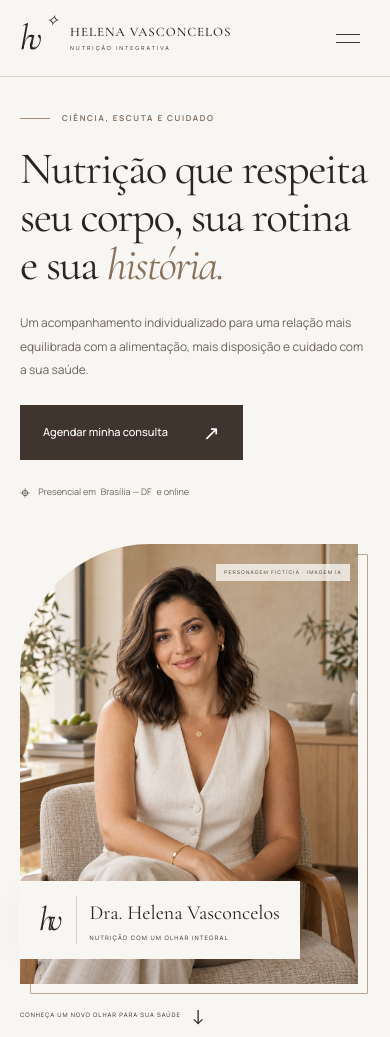
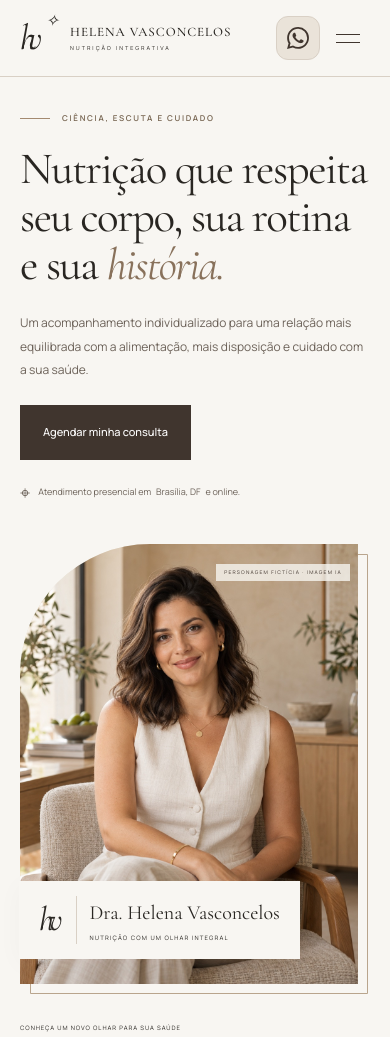
Before and after one commit to gaabrielmullerf/nodrah-nutricionista, a plain HTML site: page index.html in a window 390 px wide. Shown: the top 1037 px of the page. Drawn offline with nearby package versions, Linux system fonts and the light colour scheme.

Commit message:
Ajusta hero sticky, WhatsApp no cabeçalho e remove setas decorativas

```diff
--- a/css/responsive.css
+++ b/css/responsive.css
@@ -79,6 +79,34 @@
 
 /* Adaptação para max-width:900px: ajusta grades, medidas e navegação nesta faixa. */
 @media(max-width:900px) {
+  :root {
+    --header-height: 83px;
+  }
+
+  .header-inner {
+    gap: 12px;
+  }
+
+  .header .brand {
+    margin-right: auto;
+  }
+
+  .header-whatsapp {
+    order: 1;
+    width: 44px;
+    height: 44px;
+    padding: 10px;
+  }
+
+  .header-whatsapp span {
+    display: none;
+  }
+
+  .menu-toggle {
+    order: 2;
+    flex-shrink: 0;
+  }
+
   .header-inner {
     height: 82px
   }
@@ -214,6 +242,14 @@
 
 /* Adaptação para max-width:640px: ajusta grades, medidas e navegação nesta faixa. */
 @media(max-width:640px) {
+  :root {
+    --header-height: 77px;
+  }
+
+  .header-inner {
+    gap: 6px;
+  }
+
   html {
     scroll-padding-top: 95px
   }
@@ -682,6 +718,12 @@
     transition: none !important
   }
 
+  /* Sem retenção do hero para quem prefere reduzir movimento. */
+  .hero {
+    position: relative;
+    top: auto;
+  }
+
   .reveal.waiting {
     opacity: 1;
     transform: none
--- a/css/style.css
+++ b/css/style.css
@@ -8,6 +8,7 @@
   --muted: #6c6259;
   --rule: #d9d0c5;
   --serif: 'Cormorant Garamond', Georgia, serif;
+  --header-height: 101px;
   --sans: 'Manrope', Arial, sans-serif
 }
 
@@ -125,7 +126,7 @@ p {
   position: sticky;
   top: 0;
   z-index: 20;
-  background: rgba(248, 246, 242, .97);
+  background: var(--paper);
   border-bottom: 1px solid var(--rule)
 }
 
@@ -238,7 +239,10 @@ nav>a:hover {
   grid-template-columns: 1.08fr 1fr;
   gap: 6%;
   padding-top: 55px;
-  position: relative;
+  position: sticky;
+  top: var(--hero-sticky-top, var(--header-height));
+  z-index: 0;
+  min-height: calc(100svh - var(--header-height));
   padding-bottom: 78px;
   align-items: center
 }
@@ -631,7 +635,7 @@ nav>a:hover {
 }
 
 .check-list li:before {
-  content: '↗';
+  content: '·';
   color: #8d735b;
   margin-right: 14px
 }
@@ -972,3 +976,42 @@ dialog .button {
 [hidden] {
   display: none !important
 }
+
+/* 20. Rolagem em camadas. O main delimita o sticky; a camada posterior é opaca.
+   Não aplicar overflow/transform ao main: isso altera o comportamento do sticky. */
+main {
+  isolation: isolate;
+}
+
+.page-content {
+  position: relative;
+  z-index: 1;
+  background: var(--paper);
+}
+
+/* 21. WhatsApp integrado ao cabeçalho. O contato usa o mesmo data-book dos CTAs. */
+.header-whatsapp {
+  display: inline-flex;
+  align-items: center;
+  justify-content: center;
+  gap: 10px;
+  min-width: 44px;
+  min-height: 44px;
+  padding: 10px 16px;
+  flex-shrink: 0;
+  border: 1px solid var(--rule);
+  border-radius: 12px;
+  background: var(--beige);
+  color: var(--brown);
+  font-size: 11px;
+  transition: background .2s, border-color .2s;
+}
+
+.header-whatsapp:hover {
+  background: var(--sand);
+  border-color: #a68e76;
+}
+
+.whatsapp-icon {
+  flex-shrink: 0;
+}
--- a/index.html
+++ b/index.html
@@ -33,8 +33,15 @@
           <a href="#abordagem">A abordagem</a>
           <a href="#especialidades">Especialidades</a>
           <a href="#sobre">Sobre mim</a>
-          <a class="button button-small" href="#agendamento" data-book>Agendar consulta <span aria-hidden="true">↗</span></a>
+
         </nav>
+        <!-- Fora do menu recolhível: permanece disponível em qualquer largura. -->
+        <a class="header-whatsapp" href="#agendamento" data-book aria-label="WhatsApp: consultar atendimento">
+          <svg class="whatsapp-icon" xmlns="http://www.w3.org/2000/svg" viewBox="0 0 24 24" width="22" height="22" fill="currentColor" aria-hidden="true" focusable="false">
+            <path d="M20.52 3.449A11.851 11.851 0 0 0 12.05 0C5.495 0 .16 5.335.157 11.892c0 2.096.547 4.142 1.588 5.945L.057 24l6.305-1.654a11.882 11.882 0 0 0 5.683 1.448h.005c6.555 0 11.89-5.335 11.893-11.893a11.821 11.821 0 0 0-3.423-8.452zM12.05 21.785h-.004a9.86 9.86 0 0 1-5.031-1.378l-.361-.214-3.742.982.999-3.648-.235-.374a9.85 9.85 0 0 1-1.51-5.26c.003-5.45 4.437-9.884 9.888-9.884a9.825 9.825 0 0 1 7.021 2.91 9.825 9.825 0 0 1 2.906 7.024c-.003 5.45-4.437 9.884-9.931 9.842zm5.435-7.408c-.297-.149-1.758-.867-2.03-.966-.272-.099-.47-.149-.668.149-.198.297-.767.966-.94 1.164-.174.198-.347.223-.644.074-.297-.149-1.255-.463-2.391-1.476-.884-.788-1.481-1.761-1.655-2.058-.173-.297-.018-.458.13-.606.134-.133.297-.347.446-.52.148-.174.198-.298.297-.496.099-.198.05-.371-.025-.52-.074-.149-.668-1.61-.916-2.205-.241-.579-.486-.5-.668-.509l-.569-.01c-.198 0-.52.074-.792.371-.272.298-1.04 1.016-1.04 2.477 0 1.462 1.065 2.874 1.213 3.072.149.198 2.096 3.2 5.077 4.487.709.306 1.262.489 1.693.626.711.226 1.358.194 1.869.118.57-.085 1.758-.719 2.006-1.412.247-.694.247-1.288.173-1.412-.074-.124-.272-.198-.57-.347z"/>
+          </svg>
+          <span>WhatsApp</span>
+        </a>
       </div>
     </header>
     <main id="conteudo">
@@ -50,9 +57,9 @@
           <p class="intro">
             Um acompanhamento individualizado para uma relação mais equilibrada com a alimentação, mais disposição e cuidado com a sua saúde.
           </p>
-          <a class="button" href="#agendamento" data-book>Agendar minha consulta <span aria-hidden="true">↗</span></a>
+          <a class="button" href="#agendamento" data-book>Agendar minha consulta</a>
           <p class="location">
-            <span aria-hidden="true">⌖</span> Presencial em <span data-config="city">Brasília — DF</span> e online
+            <span aria-hidden="true">⌖</span> Atendimento presencial em <span data-config="city">Brasília, DF</span> e online.
           </p>
           <div class="hero-note">
             <span aria-hidden="true">✧</span>
@@ -68,8 +75,10 @@
           </figcaption>
           <span class="photo-label">PERSONAGEM FICTÍCIA · IMAGEM IA</span>
         </figure>
-        <a class="discover" href="#conexao">CONHEÇA UM NOVO OLHAR PARA SUA SAÚDE <span aria-hidden="true">↓</span></a>
+        <a class="discover" href="#conexao">CONHEÇA UM NOVO OLHAR PARA SUA SAÚDE</a>
       </section>
+      <!-- Camada opaca que avança sobre o hero durante a rolagem. -->
+      <div class="page-content">
         <div class="values-strip">
           <div class="container">
             <span>Escuta que acolhe</span><i>✧</i><span>Ciência que orienta</span><i>✧</i><span>Cuidado que acompanha</span><i>✧</i><span>Hábitos que permanecem</span>
@@ -307,7 +316,7 @@
                 Monitoramento da evolução e ajustes
               </li>
             </ul>
-          <a class="text-link" href="#agendamento" data-book>Conhecer o acompanhamento <span aria-hidden="true">↗</span></a>
+            <a class="text-link" href="#agendamento" data-book>Conhecer o acompanhamento</a>
           </div>
         </section>
         <!-- Experiências: conteúdo ilustrativo, substituível por depoimentos autorizados. -->
@@ -389,14 +398,14 @@
                 Um espaço para<br>cuidar de <em>você.</em>
               </h2>
               <p>
-              Presencial em <span data-config="city">Brasília — DF</span> ou online. Escolha o formato que combina com o seu momento.
+                Presencial em <span data-config="city">Brasília, DF</span> ou online. Escolha o formato que combina com o seu momento.
               </p>
-            <a class="text-link" href="#agendamento" data-book>Consultar disponibilidade <span aria-hidden="true">↗</span></a>
+              <a class="text-link" href="#agendamento" data-book>Consultar disponibilidade</a>
             </div>
             <div class="location-card reveal">
               <span class="eyebrow">PRESENCIAL & ONLINE</span>
               <h3 data-config="city">
-              Brasília — DF
+                Brasília, DF
               </h3>
               <dl>
                 <div>
@@ -442,9 +451,10 @@
             <p>
               Conheça uma forma de cuidar da sua alimentação<br>com mais escuta, equilíbrio e presença.
             </p>
-          <a class="button button-light" href="#agendamento" data-book>Agendar uma consulta <span aria-hidden="true">↗</span></a><small class="booking-note">Agendamento demonstrativo · contato ainda não configurado</small>
+            <a class="button button-light" href="#agendamento" data-book>Agendar uma consulta</a><small class="booking-note">Agendamento demonstrativo · contato ainda não configurado</small>
           </div>
         </section>
+      </div>
     </main>
     <!-- Rodapé: navegação, contatos e identificação do projeto conceitual. -->
     <footer>
@@ -457,8 +467,8 @@
           <a href="#sobre">Sobre a profissional</a>
         </div>
         <div>
-          <span data-config="city">Brasília — DF</span><button class="footer-action" data-book>Contato demonstrativo ↗</button>
-          <a id="social-link" hidden>Instagram ↗</a><span id="social-placeholder">Redes sociais em breve</span>
+          <span data-config="city">Brasília, DF</span><button class="footer-action" data-book>Contato demonstrativo</button>
+          <a id="social-link" hidden>Instagram</a><span id="social-placeholder">Redes sociais em breve</span>
         </div>
       </div>
       <div class="container footer-bottom">
@@ -466,7 +476,7 @@
           Projeto conceitual. Profissional e imagens fictícias. Conteúdo ilustrativo.
         </p>
         <p>
-          Projeto demonstrativo desenvolvido pela <strong>NODRAH ↗</strong>
+          Projeto demonstrativo desenvolvido pela <strong>NODRAH</strong>
         </p>
       </div>
     </footer>
--- a/js/config.js
+++ b/js/config.js
@@ -5,7 +5,7 @@ window.PROFESSIONAL_CONFIG = Object.freeze({
 
   // Identidade e localização: aplicadas aos elementos com data-config no HTML.
   brand: 'HELENA VASCONCELOS',
-  city: 'Brasília — DF',
+  city: 'Brasília, DF',
   address: 'A definir na versão da profissional',
   hours: 'A consultar após configurar o contato',
 
--- a/js/main.js
+++ b/js/main.js
@@ -41,6 +41,23 @@
     if (!e.target.closest('.header')) closeMenu();
   });
   window.matchMedia('(min-width: 901px)').addEventListener('change', closeMenu);
+
+  // Apenas mede o hero ao redimensionar. A rolagem e a sobreposição são CSS.
+  // Se o conteúdo superar a tela (mobile/zoom), deixa mostrar tudo antes de reter.
+  const hero = document.querySelector('.hero');
+  const header = document.querySelector('.header');
+  function updateHeroInset() {
+    const viewportHeight = window.innerHeight;
+    const top = Math.min(header.offsetHeight, viewportHeight - hero.offsetHeight);
+    hero.style.setProperty('--hero-sticky-top', `${top}px`);
+  }
+  updateHeroInset();
+  if ('ResizeObserver' in window) {
+    const heroObserver = new ResizeObserver(updateHeroInset);
+    heroObserver.observe(hero);
+    heroObserver.observe(header);
+  }
+  window.addEventListener('resize', updateHeroInset, { passive: true });
 
   // Agendamento: aceita um número internacional configurado ou usa o modal demonstrativo.
   const dialog = document.querySelector('#booking-dialog');
```
Lines whose indentation alone changed are shown as unchanged.
